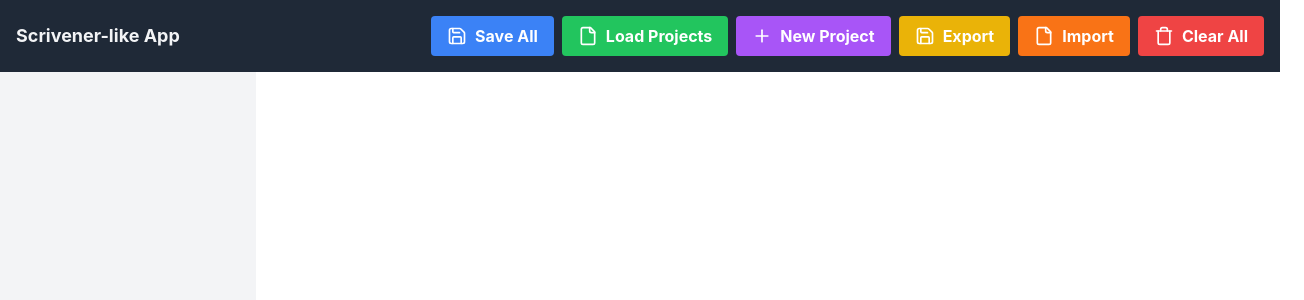
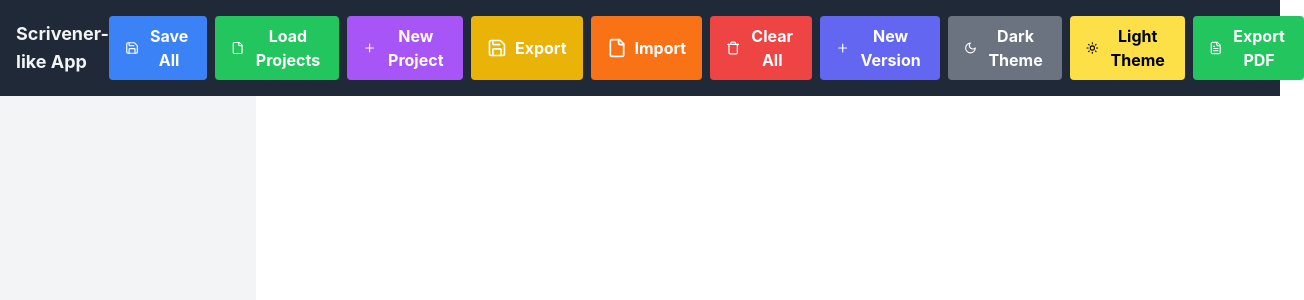
Before and after one commit to yscode01/swriter, a React (Create React App) app: page / in a window 1280 px wide. Shown: the top 300 px of the page, 1304 px wide, since content can reach past the window. Built offline with nearby package versions, Linux system fonts and the light colour scheme.

Commit message:
Additional navbar buttons

```diff
--- a/src/App.tsx
+++ b/src/App.tsx
@@ -1,5 +1,5 @@
 import React, { useState, useEffect } from 'react';
-import { Folder, File, Plus, Save, Edit, Trash } from 'lucide-react';
+import { Folder, File, Plus, Save, Edit, Trash, Moon, Sun, FileText } from 'lucide-react';
 import { EditorState, convertToRaw, convertFromRaw } from 'draft-js';
 import { Editor } from 'react-draft-wysiwyg';
 import 'react-draft-wysiwyg/dist/react-draft-wysiwyg.css';
@@ -333,6 +333,34 @@ function App() {
       };
     }, [handleSaveContent]);
 
+    const saveNewVersion = () => {
+      if (selectedProject && selectedProject.type === 'chapter') {
+        const newVersion = {
+          content: JSON.stringify(convertToRaw(editorState.getCurrentContent())),
+          timestamp: new Date().toISOString(),
+        };
+        const updatedProject = {
+          ...selectedProject,
+          versions: [...(selectedProject.versions || []), newVersion],
+        };
+        // Update the project in your state
+        setProjects(projects.map(p => p.id === selectedProject.id ? updatedProject : p));
+        alert('New version saved!');
+      }
+    };
+
+    const changeTheme = (theme: 'light' | 'dark') => {
+      if (theme === 'dark') {
+        document.documentElement.style.setProperty('--primary-color', '#6b46c1');
+        document.documentElement.style.setProperty('--background-color', '#2d3748');
+        document.documentElement.style.setProperty('--text-color', '#ffffff');
+      } else {
+        document.documentElement.style.setProperty('--primary-color', '#3490dc');
+        document.documentElement.style.setProperty('--background-color', '#ffffff');
+        document.documentElement.style.setProperty('--text-color', '#333333');
+      }
+    };
+
     const exportToPDF = () => {
       if (selectedProject && selectedProject.type === 'chapter') {
         const doc = new jsPDF();
@@ -543,6 +571,34 @@ function App() {
   <Trash size={20} className="mr-2" />
   Clear All
 </button>
+<button
+      className="bg-indigo-500 hover:bg-indigo-700 text-white font-bold py-2 px-4 rounded flex items-center"
+      onClick={saveNewVersion}
+    >
+      <Plus size={20} className="mr-2" />
+      New Version
+    </button>
+    <button
+      className="bg-gray-500 hover:bg-gray-700 text-white font-bold py-2 px-4 rounded flex items-center"
+      onClick={() => changeTheme('dark')}
+    >
+      <Moon size={20} className="mr-2" />
+      Dark Theme
+    </button>
+    <button
+      className="bg-yellow-300 hover:bg-yellow-500 text-black font-bold py-2 px-4 rounded flex items-center"
+      onClick={() => changeTheme('light')}
+    >
+      <Sun size={20} className="mr-2" />
+      Light Theme
+    </button>
+    <button
+      className="bg-green-500 hover:bg-green-700 text-white font-bold py-2 px-4 rounded flex items-center"
+      onClick={exportToPDF}
+    >
+      <FileText size={20} className="mr-2" />
+      Export PDF
+    </button>
   </div>
 </nav>
         <div className="flex flex-1 overflow-hidden">
```
